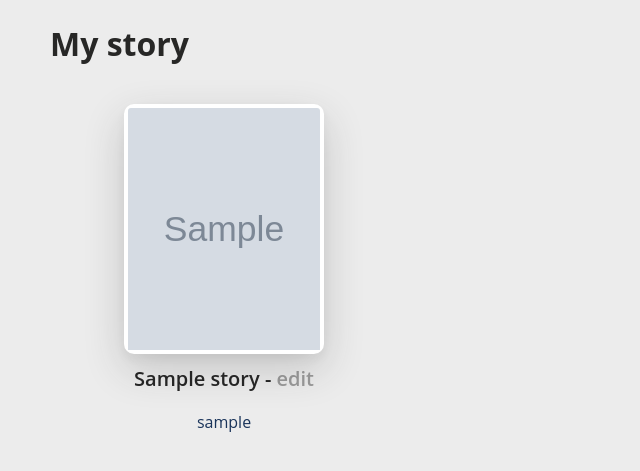
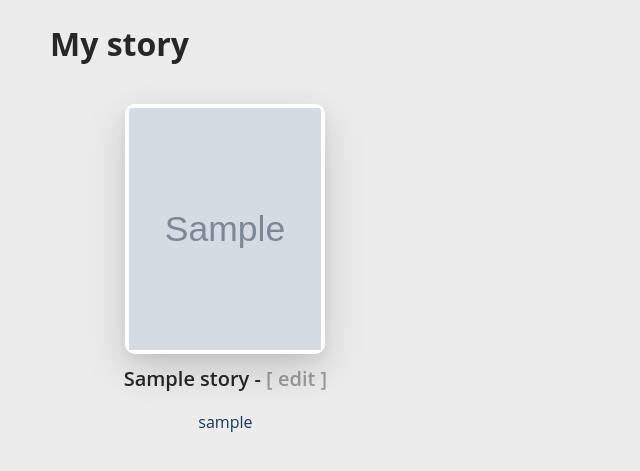
Before and after one commit to bluaries/TELLING, a Django app: page /mystory/ in a window 1280 px wide. Shown: the part 87-558 px from the top of the page, without its empty margins (0-640 px from the left). Run offline with Django 3.2, Linux system fonts and the light colour scheme; a user stored in the database is signed in; tables that the repository leaves empty hold one stand-in row (values such as "Sample post"); grey boxes marked "Sample" are stand-in pictures; parts of the project's set-up code (start-up, migrations or seed data) failed here and were passed over; some libraries are stand-ins or nearby versions.

Commit message:
Fix edit label

```diff
--- a/TELLING/templates/user_story.html
+++ b/TELLING/templates/user_story.html
@@ -17,7 +17,7 @@
                     <a href="{% url 'TELLING:detail' story.id %}" class="card">
                         <img class="card-img-top" src="{{story.thumbnail.url}}" alt="thumnail">
                     </a>
-                    <p class="story-title">{{ story.title }} -  <a class="" href="{% url 'TELLING:edit_story' story.id %}">edit</a></p>
+                    <p class="story-title">{{ story.title }} -  <a class="" href="{% url 'TELLING:edit_story' story.id %}">[ edit ]</a></p>
                     <p class="story-author">{{ story.author }}</p>
                 </div>
                 {% endfor %}
--- a/TELLING/views.py
+++ b/TELLING/views.py
@@ -1,5 +1,5 @@
 from django.shortcuts import render
-from .models import Story, Chapter, Category
+from .models import Story, Chapter
 from .forms import StoryForm, ChapterForm
 from django.shortcuts import redirect
 from django.http import HttpResponseRedirect, HttpResponse
@@ -69,6 +69,3 @@ def edit_story(request, pk):
     else:
         update_story_form = StoryForm(instance=this_story)
         return render(request, 'edit_story.html', {'update_story_form': update_story_form})
-
-# class StoryDelete(generic.View):
-#     model = Story
```
